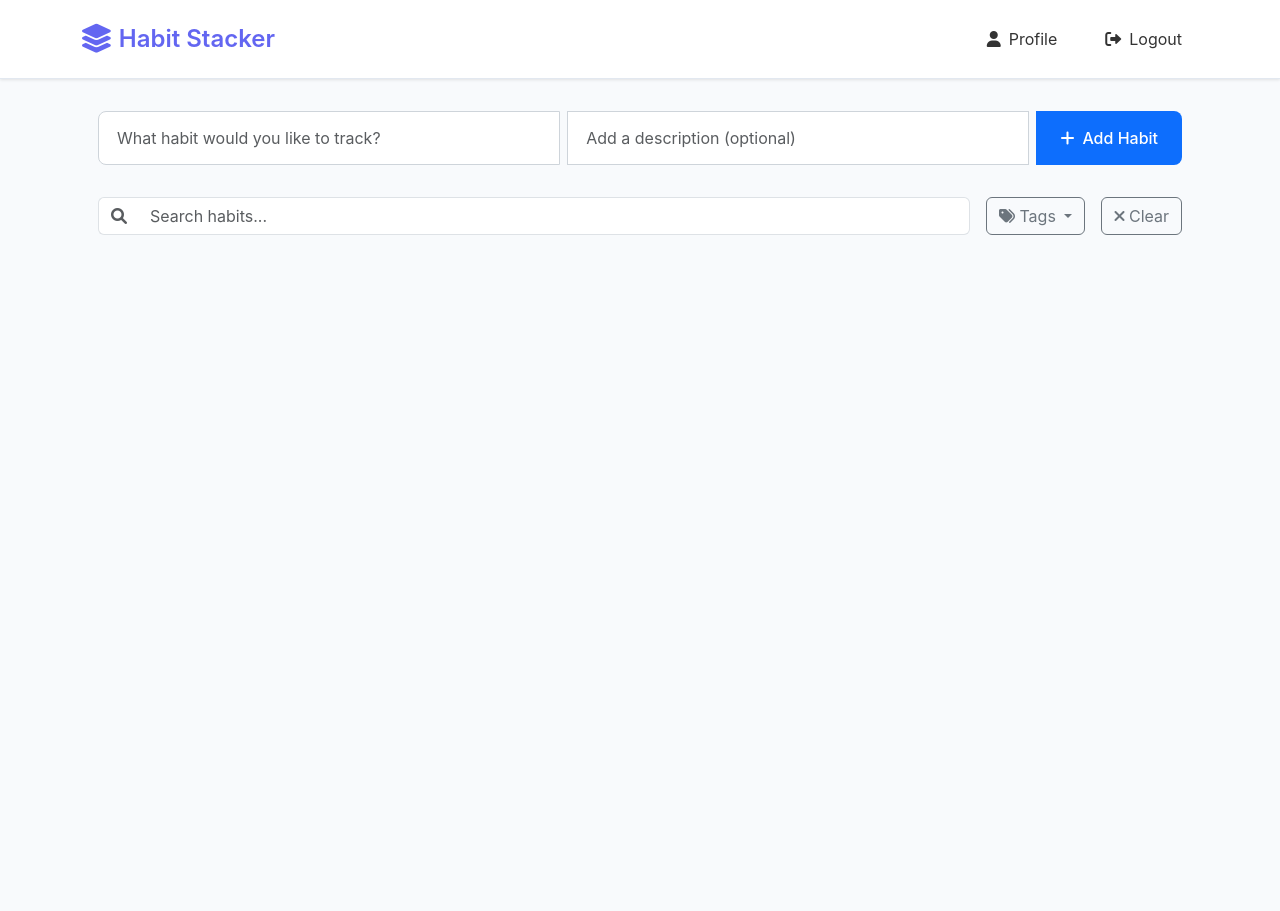
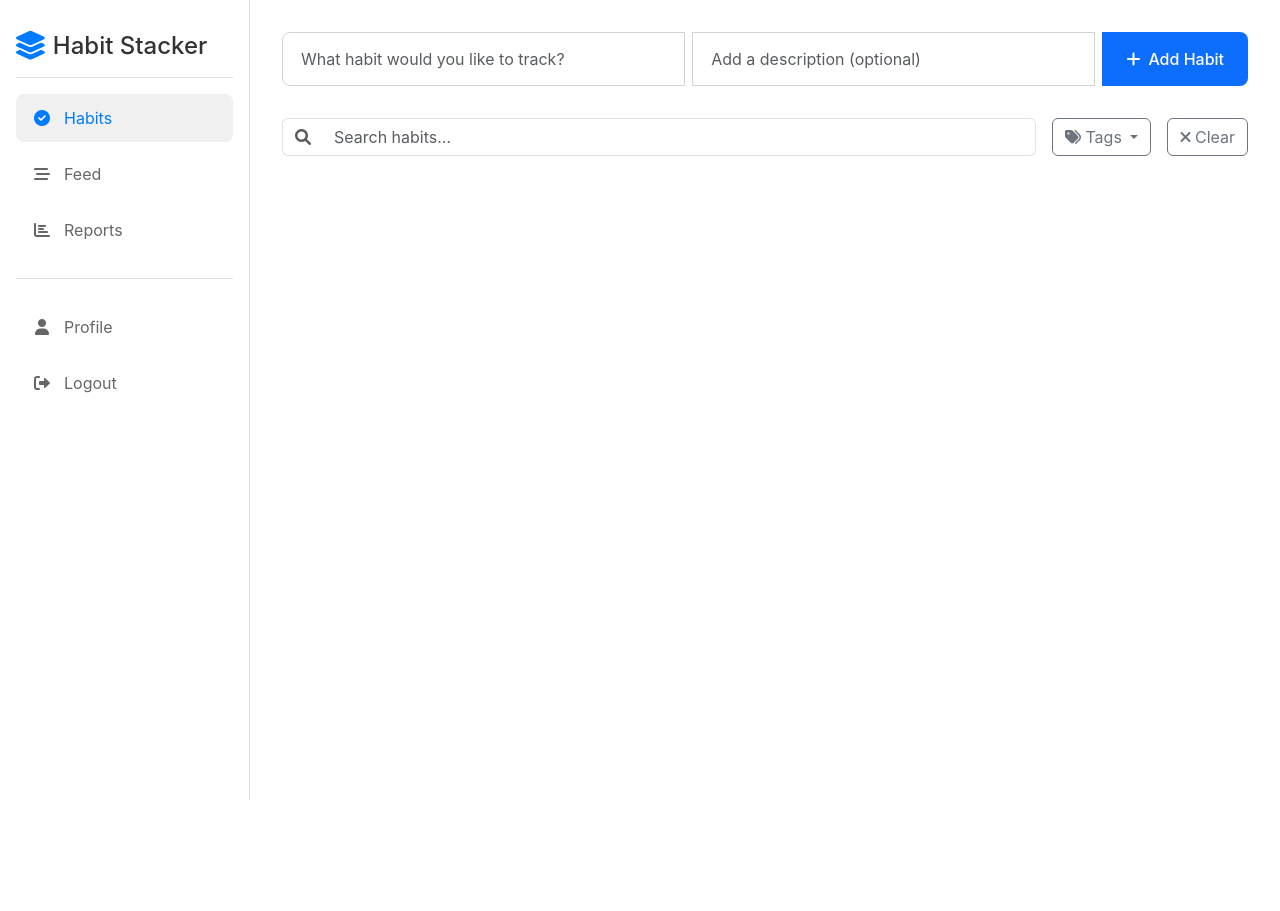
Before and after one commit to kutaygunal/habit_coin, a Flask app: page / in a window 1280 px wide. After the commit the page ends 800 px from the top, so only its background shows below. Run offline with Flask 3, Linux system fonts and the light colour scheme; the visitor is signed in with stand-in values (Sample User, id 1); data that the repository does not hold is empty.

Commit message:
Corrected

```diff
--- a/app.py
+++ b/app.py
@@ -640,6 +640,18 @@ def update_habit_name(habit_id):
         db.session.rollback()
         return jsonify({'success': False, 'error': str(e)}), 500
 
+@app.route('/feed')
+@login_required
+def feed():
+    # For now, return a simple template indicating this feature is coming soon
+    return render_template('feed.html')
+
+@app.route('/reports')
+@login_required
+def reports():
+    # For now, return a simple template indicating this feature is coming soon
+    return render_template('reports.html')
+
 @app.context_processor
 def inject_theme():
     return dict(theme='light')
--- /dev/null
+++ b/static/css/coming-soon.css
@@ -0,0 +1,24 @@
+.coming-soon-container {
+    padding: 4rem 2rem;
+    max-width: 600px;
+    margin: 0 auto;
+}
+
+.coming-soon-icon {
+    font-size: 4rem;
+    color: #007bff;
+    margin-bottom: 2rem;
+    opacity: 0.8;
+}
+
+.coming-soon-container h2 {
+    font-size: 2rem;
+    margin-bottom: 1rem;
+    color: #333;
+}
+
+.coming-soon-container p {
+    font-size: 1.1rem;
+    color: #666;
+    line-height: 1.6;
+}
--- /dev/null
+++ b/static/css/sidebar.css
@@ -0,0 +1,130 @@
+.page-layout {
+    display: flex;
+    min-height: 100vh;
+    width: 100%;
+    position: fixed;
+    top: 0;
+    left: 0;
+    overflow: hidden;
+}
+
+.sidebar {
+    width: 250px;
+    background-color: #ffffff;
+    color: #333;
+    padding: 1rem;
+    display: flex;
+    flex-direction: column;
+    border-right: 1px solid #e0e0e0;
+    box-shadow: 2px 0 4px rgba(0, 0, 0, 0.05);
+    height: 100vh;
+    overflow-y: auto;
+}
+
+.sidebar-header {
+    padding: 1rem 0;
+    border-bottom: 1px solid #e0e0e0;
+    margin-bottom: 1rem;
+}
+
+.sidebar-header h3 {
+    margin: 0;
+    font-size: 1.5rem;
+    color: #333;
+    display: flex;
+    align-items: center;
+    gap: 0.5rem;
+}
+
+.brand-icon {
+    color: #007bff;
+}
+
+.sidebar-nav {
+    display: flex;
+    flex-direction: column;
+    gap: 0.5rem;
+    flex-grow: 1;
+}
+
+.nav-item {
+    display: flex;
+    align-items: center;
+    padding: 0.75rem 1rem;
+    color: #666;
+    text-decoration: none;
+    border-radius: 8px;
+    transition: all 0.2s ease;
+}
+
+.nav-item:hover {
+    background-color: #f5f5f5;
+    color: #333;
+}
+
+.nav-item.active {
+    background-color: #f0f0f0;
+    color: #007bff;
+}
+
+.nav-item i {
+    margin-right: 0.75rem;
+    width: 20px;
+    text-align: center;
+}
+
+.sidebar-divider {
+    height: 1px;
+    background-color: #e0e0e0;
+    margin: 1rem 0;
+}
+
+.main-content {
+    flex: 1;
+    height: 100vh;
+    overflow-y: auto;
+    background-color: #ffffff;
+    position: relative;
+}
+
+.main-content .container {
+    max-width: 1200px;
+    margin: 0 auto;
+    padding: 2rem;
+}
+
+/* Alert messages positioning */
+.alert {
+    position: absolute;
+    top: 1rem;
+    left: 50%;
+    transform: translateX(-50%);
+    z-index: 1000;
+    min-width: 300px;
+    max-width: 80%;
+}
+
+/* Responsive adjustments */
+@media (max-width: 768px) {
+    .sidebar {
+        width: 60px;
+    }
+
+    .sidebar-header h3,
+    .nav-item span {
+        display: none;
+    }
+
+    .nav-item i {
+        margin-right: 0;
+        font-size: 1.2rem;
+    }
+
+    .main-content .container {
+        padding: 1rem;
+    }
+
+    .sidebar-divider {
+        margin: 0.5rem 0;
+    }
+}
--- a/templates/base.html
+++ b/templates/base.html
@@ -9,39 +9,11 @@
     <link href="https://cdnjs.cloudflare.com/ajax/libs/font-awesome/6.0.0/css/all.min.css" rel="stylesheet">
     <link rel="stylesheet" href="{{ url_for('static', filename='style.css') }}">
     <link rel="stylesheet" href="{{ url_for('static', filename='css/styles.css') }}">
+    <link rel="stylesheet" href="{{ url_for('static', filename='css/sidebar.css') }}">
+    <link rel="stylesheet" href="{{ url_for('static', filename='css/coming-soon.css') }}">
     {% block extra_css %}{% endblock %}
 </head>
 <body>
-    <nav class="navbar">
-        <div class="container">
-            <a href="{{ url_for('index') }}" class="navbar-brand">
-                <i class="fas fa-layer-group brand-icon"></i>
-                Habit Stacker
-            </a>
-            {% if current_user.is_authenticated %}
-            <ul class="navbar-nav">
-                <li class="nav-item">
-                    <a href="{{ url_for('profile') }}" class="nav-link">
-                        {% if current_user.profile_photo != 'default.png' %}
-                            <img src="{{ url_for('static', filename='profile_photos/' + current_user.profile_photo) }}" alt="Profile" class="profile-photo-icon">
-                        {% else %}
-                            <i class="fas fa-user"></i>
-                        {% endif %}
-                        Profile
-                    </a>
-                </li>
-                <li class="nav-item">
-                    <a href="{{ url_for('logout') }}" class="nav-link">
-                        <i class="fas fa-sign-out-alt"></i>
-                        Logout
-                    </a>
-                </li>
-            </ul>
-            {% endif %}
-        </div>
-    </nav>
-
-    <div class="container mt-4">
     {% with messages = get_flashed_messages(with_categories=true) %}
         {% if messages %}
             {% for category, message in messages %}
@@ -51,9 +23,9 @@
     {% endwith %}
 
     {% block content %}{% endblock %}
-    </div>
 
     <script src="https://cdn.jsdelivr.net/npm/bootstrap@5.3.0/dist/js/bootstrap.bundle.min.js"></script>
+    <script src="https://cdn.jsdelivr.net/npm/@popperjs/core@2.11.6/dist/umd/popper.min.js"></script>
     <script src="{{ url_for('static', filename='js/habits.js') }}"></script>
     <script src="{{ url_for('static', filename='script.js') }}"></script>
     {% block extra_js %}{% endblock %}
--- a/templates/index.html
+++ b/templates/index.html
@@ -1,7 +1,41 @@
 {% extends "base.html" %}
 
 {% block content %}
-<div class="main-container">
+<div class="page-layout">
+    <!-- Sidebar -->
+    <div class="sidebar">
+        <div class="sidebar-header">
+            <h3><i class="fas fa-layer-group brand-icon"></i> Habit Stacker</h3>
+        </div>
+        <nav class="sidebar-nav">
+            <a href="{{ url_for('index') }}" class="nav-item active">
+                <i class="fas fa-check-circle"></i>
+                <span>Habits</span>
+            </a>
+            <a href="{{ url_for('feed') }}" class="nav-item">
+                <i class="fas fa-stream"></i>
+                <span>Feed</span>
+            </a>
+            <a href="{{ url_for('reports') }}" class="nav-item">
+                <i class="fas fa-chart-bar"></i>
+                <span>Reports</span>
+            </a>
+
+            <div class="sidebar-divider"></div>
+
+            <a href="{{ url_for('profile') }}" class="nav-item">
+                <i class="fas fa-user"></i>
+                <span>Profile</span>
+            </a>
+            <a href="{{ url_for('logout') }}" class="nav-item">
+                <i class="fas fa-sign-out-alt"></i>
+                <span>Logout</span>
+            </a>
+        </nav>
+    </div>
+
+    <!-- Main Content -->
+    <div class="main-content">
         <div class="container content-wrapper">
             <!-- Add New Habit Form -->
             <div class="add-habit-section">
@@ -134,6 +168,7 @@
             </div>
         </div>
     </div>
+</div>
 
 <!-- Tag Selection Modal -->
 <div class="modal fade" id="tagModal" tabindex="-1" aria-hidden="true">
```
Also changed, not shown: static/css/user-menu.css (added, +34 -0 lines), templates/feed.html (added, +48 -0 lines), templates/reports.html (added, +48 -0 lines). Lines whose indentation alone changed are shown as unchanged.
